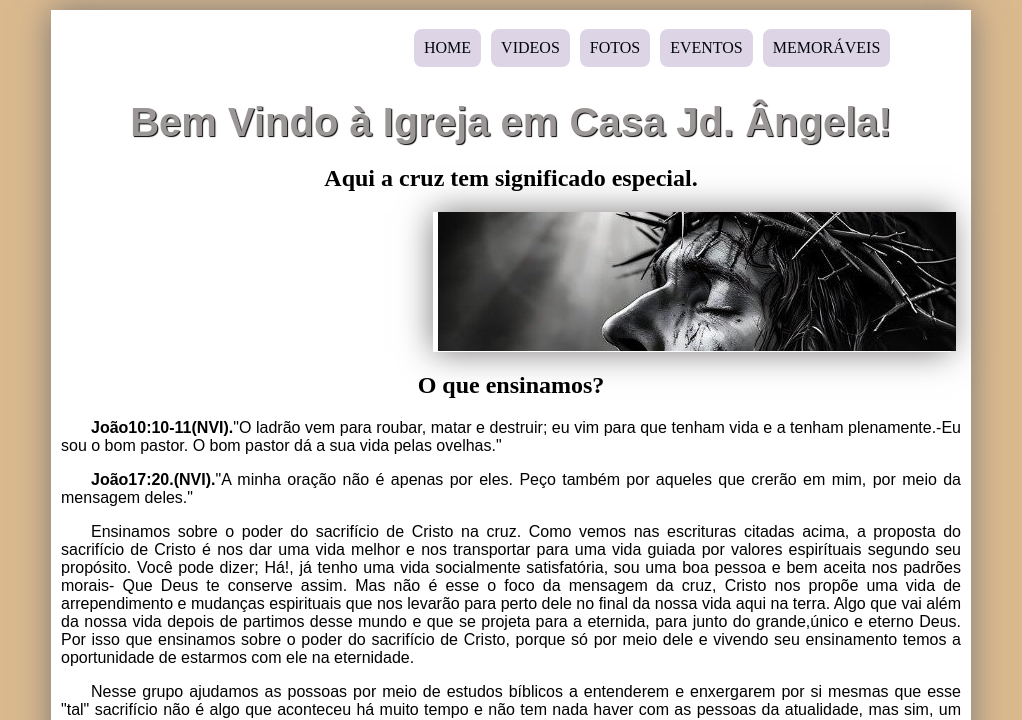
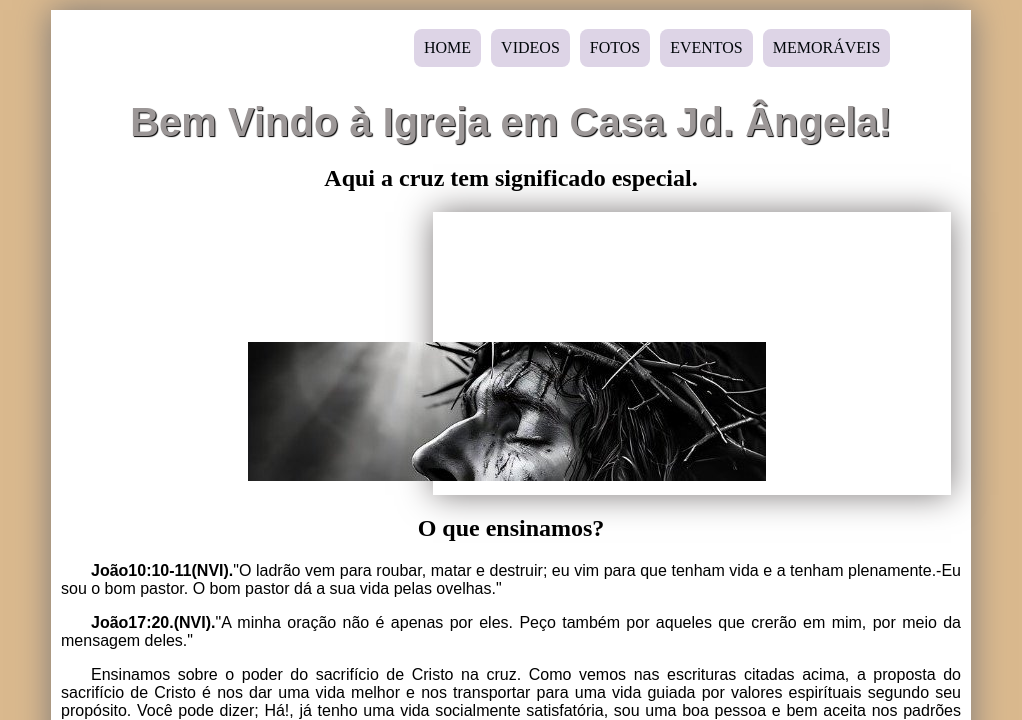
Before and after one commit to GuglielmoTargino/RIC_JD_ANGELA, a PHP site: page / in a window 1280 px wide. Shown: the top 720 px of the page, without its empty margins (129-1151 px from the left). Run offline with PHP 8.4, Linux system fonts and the light colour scheme.

Commit message:
adj_img_relativo
Configurado o img como relativo

```diff
--- a/css/stilo1.css
+++ b/css/stilo1.css
@@ -39,8 +39,8 @@ header#cabecalho h1{
 }
 
  header#cabecalho img#banner{
-    position: absolute;
-    top: 212px;
+    position:relative;
+    top: 250 px;
     right: 195px;
  }
 
```
